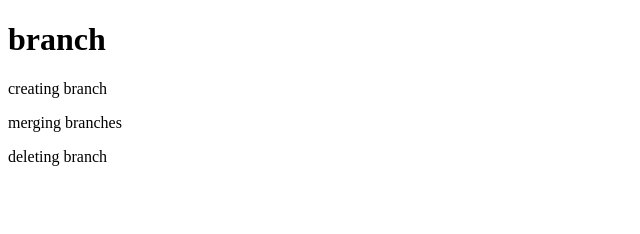
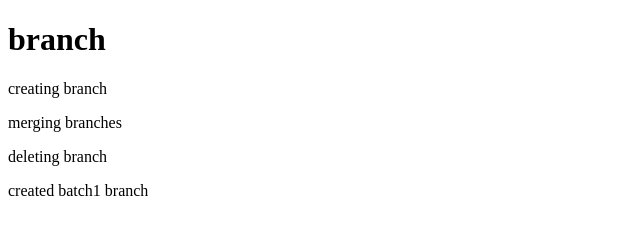
Before and after one commit to aejazballari/branching, a plain HTML site: page index.html in a window 1280 px wide. Shown: the whole page, without its empty margins (0-640 px from the left). Drawn offline with Linux system fonts and the light colour scheme.

Commit message:
created p

```diff
--- a/index.html
+++ b/index.html
@@ -10,5 +10,6 @@
     <p>creating branch</p>
     <p>merging branches</p>
     <p>deleting branch</p>
+    <p>created batch1 branch</p>
 </body>
 </html>
```
